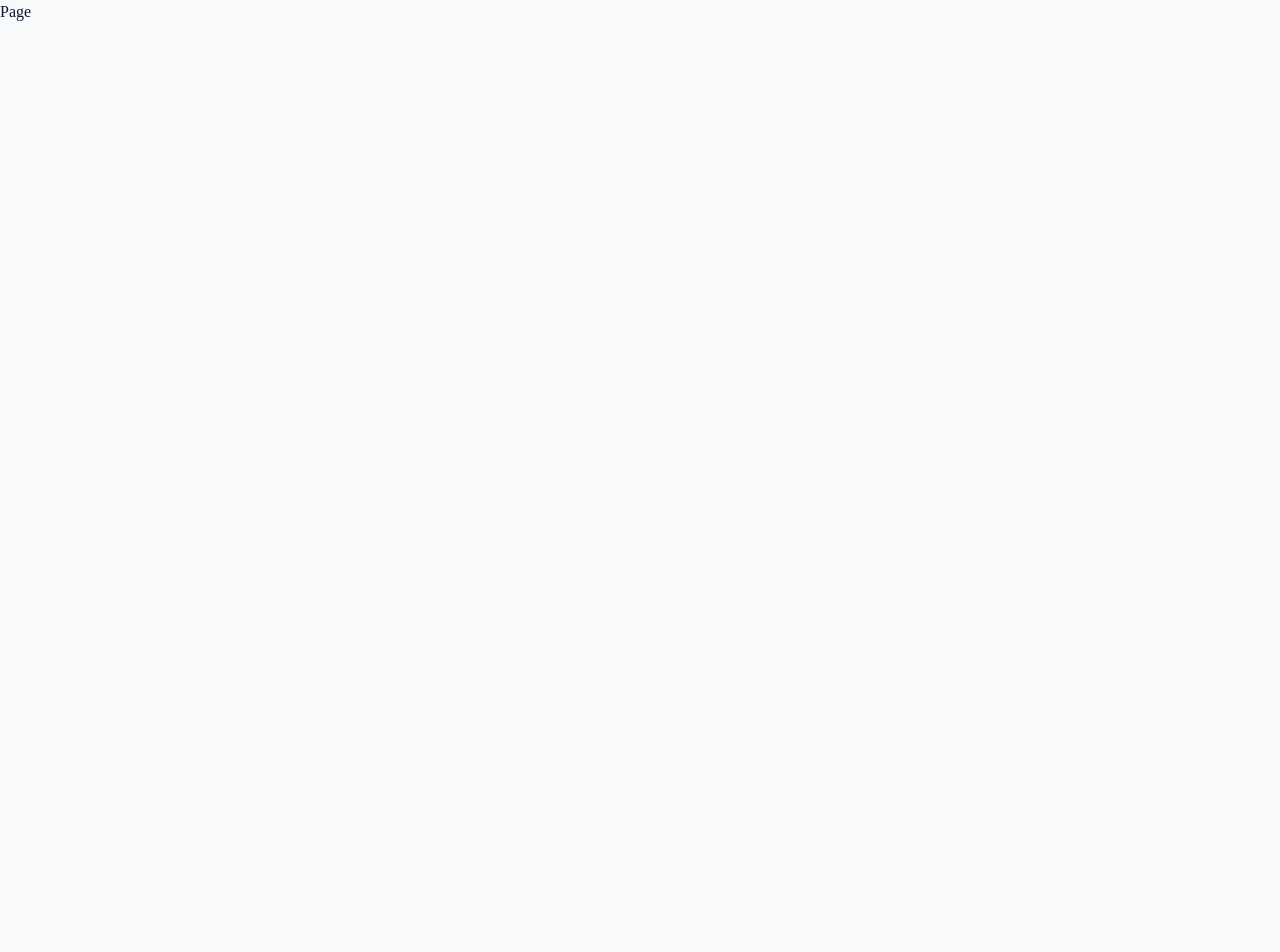
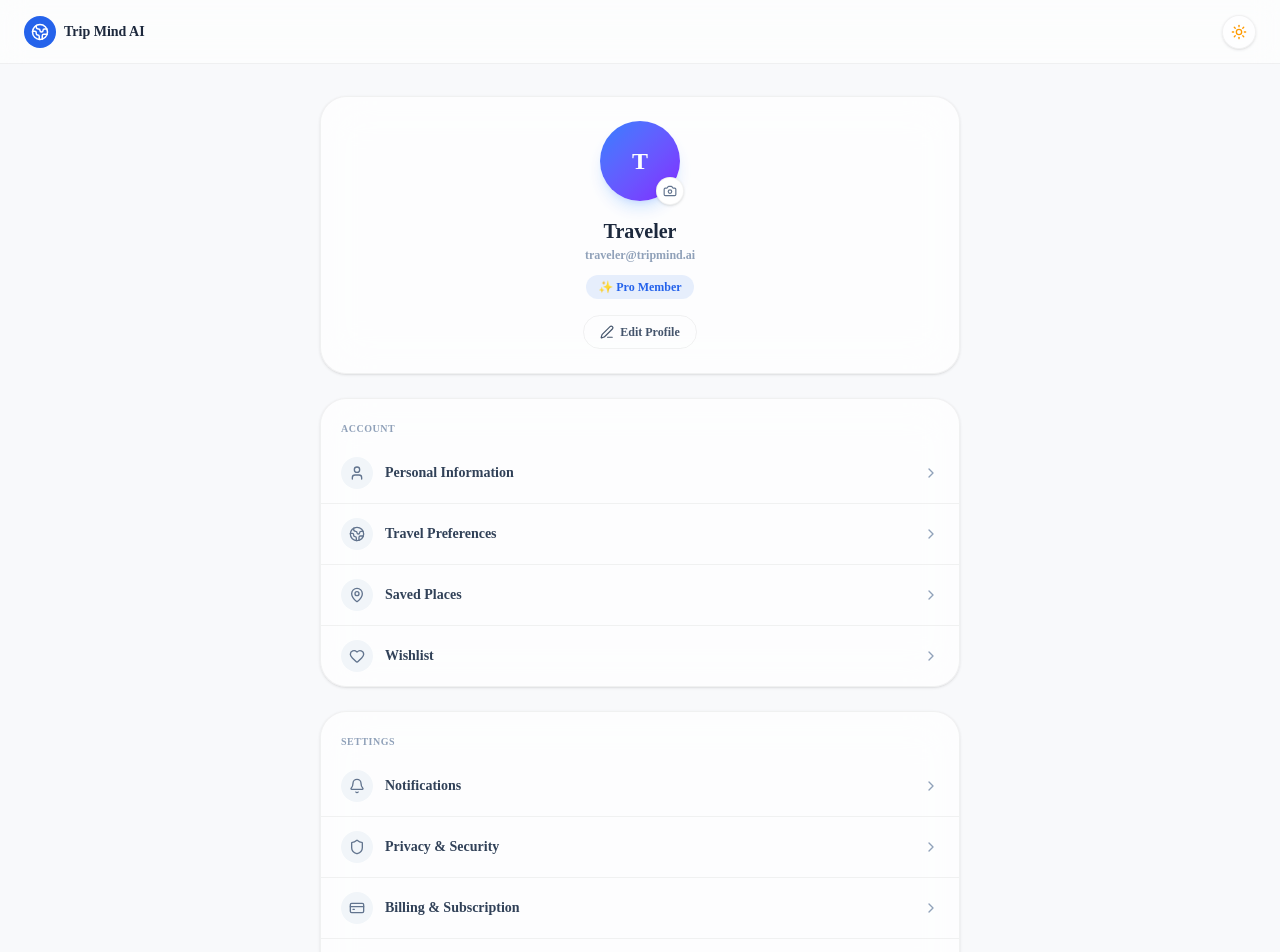
Before and after one commit to Rathi5625/Trip-Mind-AI, a Next.js app in the folder frontend/: page /profile in a window 1280 px wide. Shown: the top 952 px of the page. Before the commit the page ends 800 px from the top, so only its background shows below. Built offline with nearby package versions, Linux system fonts and the light colour scheme.

Commit message:
chore(frontend-app): migrate and extend travel platform sources (53)

```diff
--- a/frontend/src/app/profile/page.tsx
+++ b/frontend/src/app/profile/page.tsx
@@ -1 +1,141 @@
-export default function Page() { return <div>Page</div>; }
+"use client"
+
+import * as React from "react"
+import Link from "next/link"
+import { useRouter } from "next/navigation"
+import { motion } from "framer-motion"
+import {
+  User, Settings, MapPin, Heart, Bell, Shield, CreditCard,
+  ChevronRight, LogOut, Edit3, Globe2, Camera
+} from "lucide-react"
+import { useAuthStore } from "@/store/authStore"
+import { ThemeToggle } from "@/components/ui/ThemeToggle"
+
+export default function ProfilePage() {
+  const { user, logout } = useAuthStore()
+  const router = useRouter()
+
+  const handleLogout = () => {
+    logout()
+    router.push("/login")
+  }
+
+  const menuSections = [
+    {
+      title: "Account",
+      items: [
+        { icon: User, label: "Personal Information", href: "#" },
+        { icon: Globe2, label: "Travel Preferences", href: "#" },
+        { icon: MapPin, label: "Saved Places", href: "#" },
+        { icon: Heart, label: "Wishlist", href: "#" },
+      ]
+    },
+    {
+      title: "Settings",
+      items: [
+        { icon: Bell, label: "Notifications", href: "#" },
+        { icon: Shield, label: "Privacy & Security", href: "#" },
+        { icon: CreditCard, label: "Billing & Subscription", href: "#" },
+        { icon: Settings, label: "App Preferences", href: "#" },
+      ]
+    }
+  ]
+
+  return (
+    <div className="min-h-screen bg-[#F8F9FB] dark:bg-[#0B0F19] font-sans">
+      {/* Header */}
+      <header className="sticky top-0 z-30 flex h-16 w-full items-center justify-between border-b border-black/5 bg-white/60 px-4 backdrop-blur-md dark:border-white/5 dark:bg-slate-950/40 md:px-6">
+        <Link href="/dashboard" className="flex items-center gap-2">
+          <div className="flex size-8 items-center justify-center rounded-xl bg-primary-blue text-white">
+            <Globe2 className="size-4.5" />
+          </div>
+          <span className="text-sm font-extrabold text-slate-800 dark:text-slate-100">Trip Mind AI</span>
+        </Link>
+        <ThemeToggle />
+      </header>
+
+      <div className="max-w-2xl mx-auto px-4 py-8 space-y-6">
+        {/* Profile Hero */}
+        <motion.div
+          initial={{ opacity: 0, y: 15 }}
+          animate={{ opacity: 1, y: 0 }}
+          className="relative rounded-3xl border border-black/5 dark:border-white/5 bg-white/70 dark:bg-slate-900/60 backdrop-blur-xl shadow-sm p-6 text-center"
+        >
+          <div className="relative inline-block mb-4">
+            <div className="size-20 rounded-full bg-gradient-to-br from-blue-500 to-violet-600 flex items-center justify-center text-white text-2xl font-black shadow-lg shadow-blue-500/20">
+              {user?.name?.charAt(0) ?? "T"}
+            </div>
+            <button
+              className="absolute -bottom-1 -right-1 size-7 rounded-full bg-white dark:bg-slate-900 border border-black/5 dark:border-white/10 shadow flex items-center justify-center cursor-pointer hover:bg-slate-50 dark:hover:bg-slate-800 transition-colors"
+              title="Change photo"
+            >
+              <Camera className="size-3.5 text-slate-500" />
+            </button>
+          </div>
+          <h1 className="text-xl font-black text-slate-800 dark:text-slate-100">{user?.name ?? "Traveler"}</h1>
+          <p className="text-xs font-semibold text-slate-400 dark:text-slate-500 mt-0.5">{user?.email ?? "traveler@tripmind.ai"}</p>
+          <div className="mt-3 inline-flex items-center gap-1 px-3 py-1 rounded-full bg-primary-blue/10 text-primary-blue dark:text-blue-400 text-xs font-bold">
+            ✨ Pro Member
+          </div>
+
+          <button
+            onClick={() => {}}
+            className="mt-4 flex items-center gap-1.5 mx-auto px-4 py-2 rounded-xl border border-black/5 dark:border-white/10 text-xs font-bold text-slate-600 dark:text-slate-300 hover:bg-slate-100 dark:hover:bg-slate-800 transition-colors cursor-pointer"
+          >
+            <Edit3 className="size-3.5" />
+            Edit Profile
+          </button>
+        </motion.div>
+
+        {/* Menu Sections */}
+        {menuSections.map((section, sIdx) => (
+          <motion.div
+            key={section.title}
+            initial={{ opacity: 0, y: 15 }}
+            animate={{ opacity: 1, y: 0 }}
+            transition={{ delay: 0.1 * (sIdx + 1) }}
+            className="rounded-3xl border border-black/5 dark:border-white/5 bg-white/70 dark:bg-slate-900/60 backdrop-blur-xl shadow-sm overflow-hidden"
+          >
+            <div className="px-5 pt-4 pb-1">
+              <span className="text-[10px] font-black uppercase tracking-wider text-slate-400 dark:text-slate-500">
+                {section.title}
+              </span>
+            </div>
+            <div className="divide-y divide-black/5 dark:divide-white/5">
+              {section.items.map((item) => {
+                const Icon = item.icon
+                return (
+                  <Link
+                    key={item.label}
+                    href={item.href}
+                    className="flex items-center justify-between px-5 py-3.5 hover:bg-slate-50 dark:hover:bg-slate-800/40 transition-colors group"
+                  >
+                    <div className="flex items-center gap-3">
+                      <div className="size-8 rounded-xl bg-slate-100 dark:bg-slate-800 flex items-center justify-center">
+                        <Icon className="size-4 text-slate-500 dark:text-slate-400" />
+                      </div>
+                      <span className="text-sm font-semibold text-slate-700 dark:text-slate-200">{item.label}</span>
+                    </div>
+                    <ChevronRight className="size-4 text-slate-400 group-hover:text-primary-blue transition-colors" />
+                  </Link>
+                )
+              })}
+            </div>
+          </motion.div>
+        ))}
+
+        {/* Logout */}
+        <motion.button
+          initial={{ opacity: 0, y: 10 }}
+          animate={{ opacity: 1, y: 0 }}
+          transition={{ delay: 0.3 }}
+          onClick={handleLogout}
+          className="w-full flex items-center justify-center gap-2 py-3 rounded-2xl border border-rose-200 dark:border-rose-900/40 bg-rose-50 dark:bg-rose-950/20 text-rose-600 dark:text-rose-400 text-sm font-bold hover:bg-rose-100 dark:hover:bg-rose-950/30 transition-colors cursor-pointer"
+        >
+          <LogOut className="size-4" />
+          Sign Out
+        </motion.button>
+      </div>
+    </div>
+  )
+}
--- a/frontend/src/app/verify-otp/page.tsx
+++ b/frontend/src/app/verify-otp/page.tsx
@@ -1,5 +1,15 @@
 import VerifyOtpPage from "@/features/auth/VerifyOtpPage"
+import { Suspense } from "react"
 
 export default function Page() {
-  return <VerifyOtpPage />
+  return (
+    <Suspense fallback={
+      <div className="min-h-screen flex items-center justify-center bg-[#F8F9FB] dark:bg-[#0B0F19] text-slate-400">
+        <div className="size-6 rounded-full border-2 border-blue-500 border-t-transparent animate-spin mr-2" />
+        <span className="text-xs uppercase tracking-wider font-black">Loading Verification...</span>
+      </div>
+    }>
+      <VerifyOtpPage />
+    </Suspense>
+  )
 }
--- a/frontend/src/features/auth/components/LoginForm.tsx
+++ b/frontend/src/features/auth/components/LoginForm.tsx
@@ -4,51 +4,60 @@ import * as React from "react"
 import { motion } from "framer-motion"
 import { Eye, EyeOff, ArrowRight, Loader2 } from "lucide-react"
 import Link from "next/link"
+import { useRouter } from "next/navigation"
+import { useForm } from "react-hook-form"
+import { zodResolver } from "@hookform/resolvers/zod"
+import * as z from "zod"
+import { toast } from "react-hot-toast"
 import { cn } from "@/lib/utils"
 
+import { authService } from "@/services/auth.service"
+import { useAuthStore } from "@/store/authStore"
+
+const loginSchema = z.object({
+  email: z.string().min(1, "Email is required").email("Please enter a valid email address."),
+  password: z.string().min(1, "Password is required"),
+  rememberMe: z.boolean(),
+})
+
+type LoginValues = z.infer<typeof loginSchema>
+
 export function LoginForm() {
-  const [email, setEmail] = React.useState("")
-  const [password, setPassword] = React.useState("")
+  const router = useRouter()
+  const { login } = useAuthStore()
   const [showPassword, setShowPassword] = React.useState(false)
-  const [rememberMe, setRememberMe] = React.useState(false)
-  const [isLoading, setIsLoading] = React.useState(false)
-  const [error, setError] = React.useState("")
 
-  const handleSubmit = (e: React.FormEvent) => {
-    e.preventDefault()
-    setError("")
+  const {
+    register,
+    handleSubmit,
+    formState: { errors, isSubmitting },
+  } = useForm<LoginValues>({
+    resolver: zodResolver(loginSchema),
+    defaultValues: {
+      email: "",
+      password: "",
+      rememberMe: false,
+    },
+  })
 
-    // Basic Validation
-    if (!email || !password) {
-      setError("Please fill in all fields.")
-      return
+  const onSubmit = async (data: LoginValues) => {
+    try {
+      const response = await authService.login(data.email, data.password)
+      login(response.user, response.token)
+      toast.success("Successfully logged in!")
+      router.push("/dashboard") // Redirect to Dashboard on success
+    } catch (err: any) {
+      toast.error(err.message || "Failed to log in")
     }
-
-    const emailRegex = /^[^\s@]+@[^\s@]+\.[^\s@]+$/
-    if (!emailRegex.test(email)) {
-      setError("Please enter a valid email address.")
-      return
-    }
-
-    setIsLoading(true)
-
-    // Simulate login request
-    setTimeout(() => {
-      setIsLoading(false)
-    }, 1500)
   }
 
   return (
-    <form onSubmit={handleSubmit} className="w-full flex flex-col gap-4 font-sans text-sm">
-      {/* Error Alert */}
-      {error && (
-        <div className="p-3 text-xs font-semibold text-rose-600 bg-rose-50 dark:bg-rose-950/20 dark:text-rose-400 rounded-xl border border-rose-100 dark:border-rose-950/40">
-          {error}
-        </div>
-      )}
-
+    <form onSubmit={handleSubmit(onSubmit)} className="w-full flex flex-col gap-4 font-sans text-sm">
       {/* Email Stacked Input Container */}
-      <div className="relative border border-slate-200 dark:border-slate-800 rounded-xl bg-slate-50/50 dark:bg-slate-900/40 px-4 pt-2.5 pb-1.5 focus-within:ring-2 focus-within:ring-primary-blue/30 focus-within:border-primary-blue transition-all">
+      <div className={cn(
+        "relative border rounded-xl bg-slate-50/50 dark:bg-slate-900/40 px-4 pt-2.5 pb-1.5 focus-within:ring-2 focus-within:ring-primary-blue/30 transition-all",
+        errors.email ? "border-rose-500 focus-within:border-rose-500" : "border-slate-200 dark:border-slate-800 focus-within:border-primary-blue"
+      )}>
         <label
           htmlFor="email"
           className="block text-[10px] font-bold uppercase tracking-wider text-slate-400 dark:text-slate-500"
@@ -58,16 +67,19 @@ export function LoginForm() {
         <input
           id="email"
           type="email"
-          value={email}
-          onChange={(e) => setEmail(e.target.value)}
+          {...register("email")}
           placeholder="name@example.com"
-          disabled={isLoading}
+          disabled={isSubmitting}
           className="w-full bg-transparent border-0 p-0 text-slate-800 dark:text-slate-100 placeholder:text-slate-400 focus:outline-none focus:ring-0 text-sm mt-0.5"
         />
       </div>
+      {errors.email && <span className="text-xs text-rose-500 px-1 -mt-2">{errors.email.message}</span>}
 
       {/* Password Stacked Input Container */}
-      <div className="relative border border-slate-200 dark:border-slate-800 rounded-xl bg-slate-50/50 dark:bg-slate-900/40 px-4 pt-2.5 pb-1.5 focus-within:ring-2 focus-within:ring-primary-blue/30 focus-within:border-primary-blue transition-all">
+      <div className={cn(
+        "relative border rounded-xl bg-slate-50/50 dark:bg-slate-900/40 px-4 pt-2.5 pb-1.5 focus-within:ring-2 focus-within:ring-primary-blue/30 transition-all",
+        errors.password ? "border-rose-500 focus-within:border-rose-500" : "border-slate-200 dark:border-slate-800 focus-within:border-primary-blue"
+      )}>
         <label
           htmlFor="password"
           className="block text-[10px] font-bold uppercase tracking-wider text-slate-400 dark:text-slate-500"
@@ -78,15 +90,14 @@ export function LoginForm() {
           <input
             id="password"
             type={showPassword ? "text" : "password"}
-            value={password}
-            onChange={(e) => setPassword(e.target.value)}
+            {...register("password")}
             placeholder="••••••••"
-            disabled={isLoading}
+            disabled={isSubmitting}
             className="w-full bg-transparent border-0 p-0 text-slate-800 dark:text-slate-100 placeholder:text-slate-400 focus:outline-none focus:ring-0 text-sm mt-0.5"
           />
           <button
             type="button"
-            disabled={isLoading}
+            disabled={isSubmitting}
             onClick={() => setShowPassword(!showPassword)}
             className="text-slate-400 hover:text-slate-600 dark:hover:text-slate-200 transition-colors ml-2 cursor-pointer"
           >
@@ -94,15 +105,15 @@ export function LoginForm() {
           </button>
         </div>
       </div>
+      {errors.password && <span className="text-xs text-rose-500 px-1 -mt-2">{errors.password.message}</span>}
 
       {/* Row: Remember Me & Forgot Password */}
       <div className="flex items-center justify-between text-xs mt-1">
         <label className="flex items-center gap-2 text-slate-500 dark:text-slate-400 cursor-pointer select-none">
           <input
             type="checkbox"
-            checked={rememberMe}
-            onChange={(e) => setRememberMe(e.target.checked)}
-            disabled={isLoading}
+            {...register("rememberMe")}
+            disabled={isSubmitting}
             className="size-4 rounded border-slate-300 dark:border-slate-800 text-primary-blue focus:ring-primary-blue/30 cursor-pointer"
           />
           <span>Remember Me</span>
@@ -118,15 +129,15 @@ export function LoginForm() {
       {/* Submit Button */}
       <motion.button
         type="submit"
-        disabled={isLoading}
+        disabled={isSubmitting}
         whileHover={{ scale: 1.01 }}
         whileTap={{ scale: 0.99 }}
         className={cn(
           "w-full flex items-center justify-center gap-2 py-3 rounded-xl bg-primary-blue text-white font-semibold shadow-lg shadow-blue-500/20 dark:shadow-none hover:shadow-blue-500/30 transition-all cursor-pointer disabled:opacity-50",
-          isLoading && "pointer-events-none"
+          isSubmitting && "pointer-events-none"
         )}
       >
-        {isLoading ? (
+        {isSubmitting ? (
           <Loader2 className="size-4 animate-spin" />
         ) : (
           <>
```
